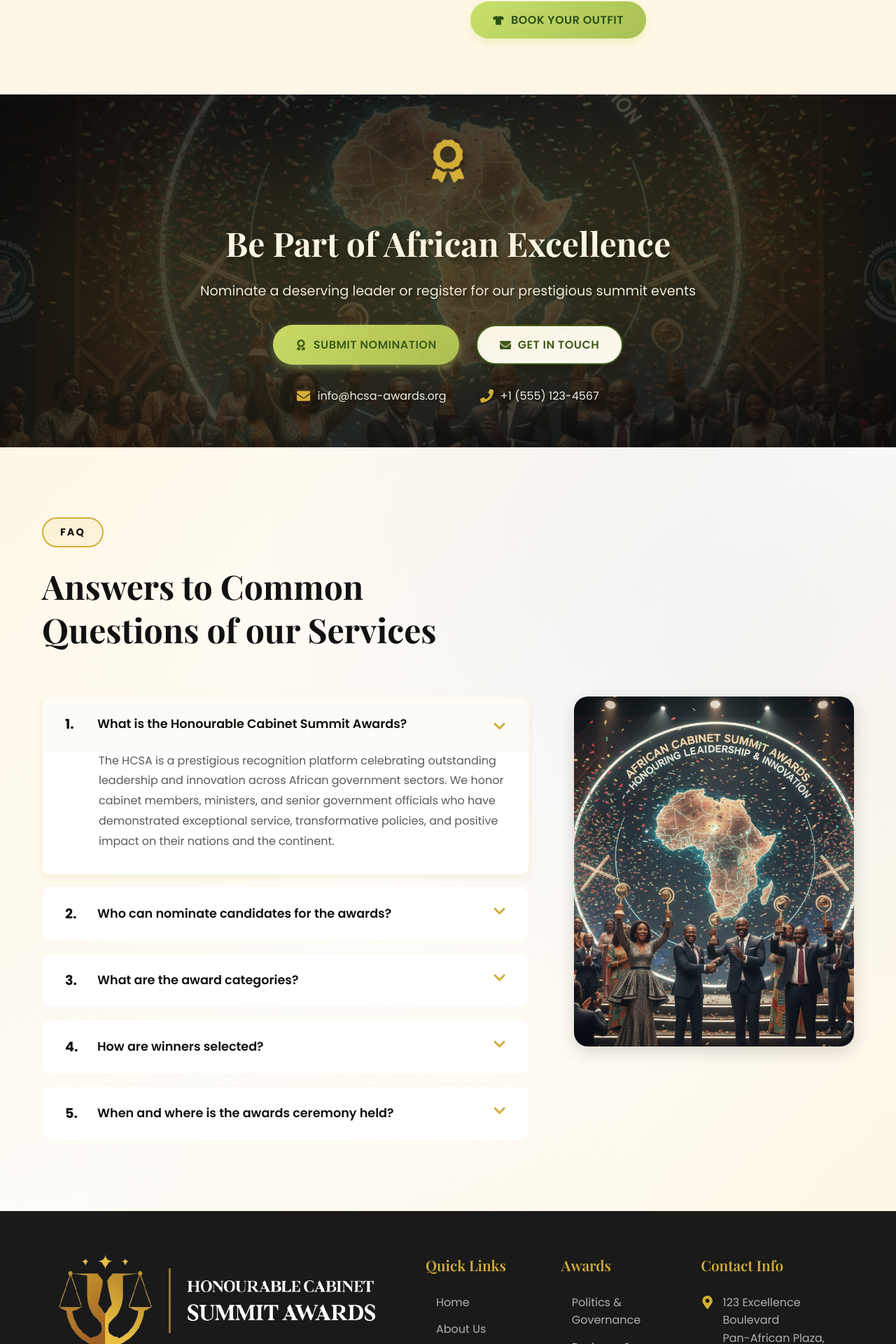
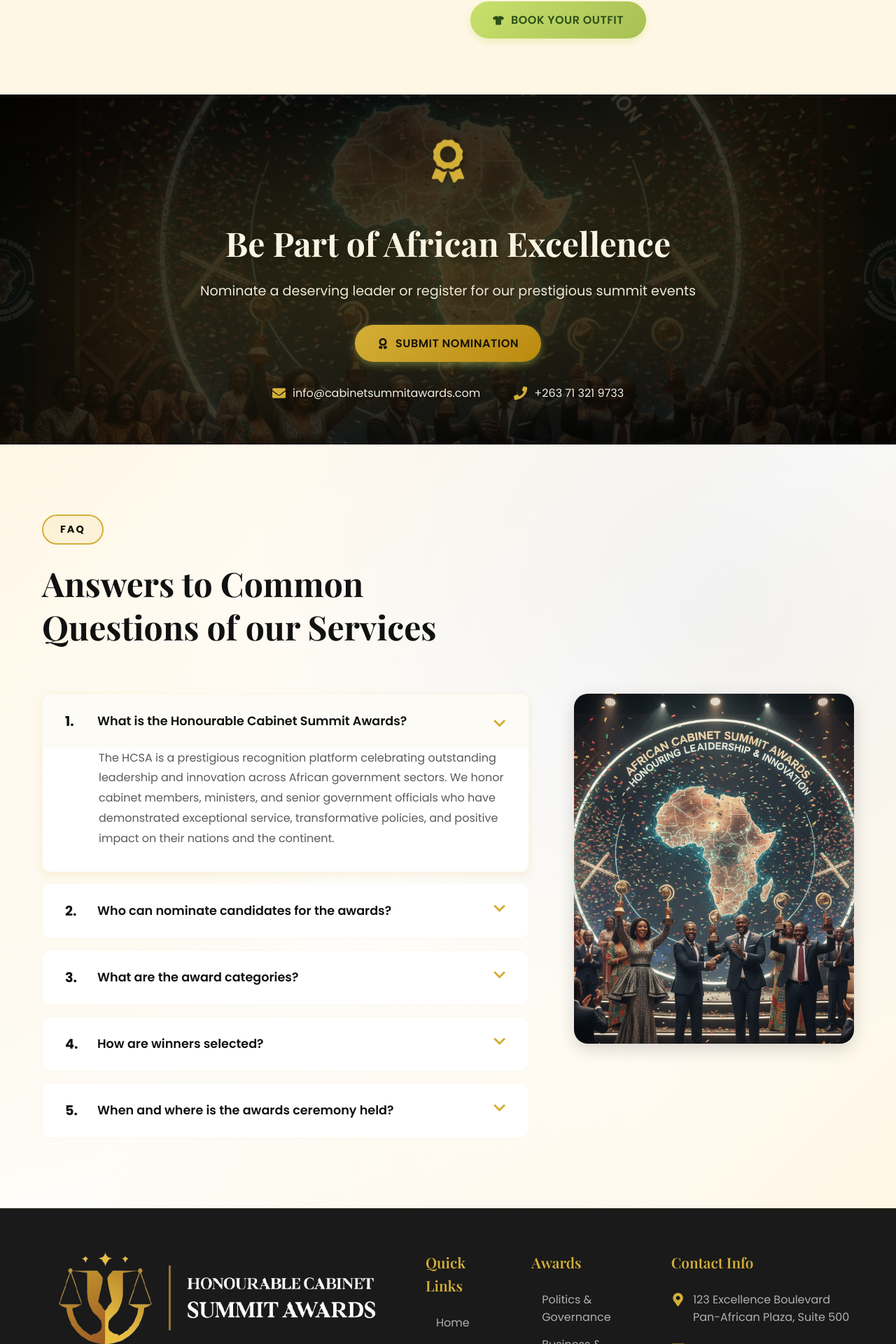
Before and after one commit to tinotendamukudu/cabinetsummitawards, a React (Vite) app: page / in a window 1280 px wide. Shown: the part 6545-8465 px from the top of the page at 70% size. Built offline with nearby package versions, Linux system fonts and the light colour scheme; the HTML template or start-up script is replaced by a standard one.

Commit message:
Updated the Ui

```diff
--- a/src/components/CTA.css
+++ b/src/components/CTA.css
@@ -26,9 +26,9 @@
   bottom: 0;
   background: linear-gradient(
     135deg,
-    rgba(10, 10, 10, 0.85) 0%,
-    rgba(10, 10, 10, 0.75) 50%,
-    rgba(10, 10, 10, 0.85) 100%
+    rgba(0, 0, 0, 0.88) 0%,
+    rgba(0, 0, 0, 0.80) 50%,
+    rgba(0, 0, 0, 0.88) 100%
   );
   z-index: 1;
 }
@@ -127,10 +127,13 @@
   font-size: 1.1rem;
   padding: 14px 36px;
   box-shadow: 0 4px 12px rgba(0, 0, 0, 0.4);
+  background: linear-gradient(135deg, var(--primary-gold), var(--deep-gold)) !important;
+  color: #000 !important;
 }
 
 .cta-btn:hover {
   box-shadow: 0 6px 16px rgba(212, 175, 55, 0.4);
+  background: linear-gradient(135deg, #FFD700, var(--primary-gold)) !important;
 }
 
 .cta-contact-info {
@@ -161,12 +164,24 @@
     padding: 50px 0;
   }
 
+  /* Darker overlay for better contrast on mobile */
+  .cta-background::before {
+    background: linear-gradient(
+      135deg,
+      rgba(0, 0, 0, 0.92) 0%,
+      rgba(0, 0, 0, 0.87) 50%,
+      rgba(0, 0, 0, 0.92) 100%
+    );
+  }
+
   .cta-content h2 {
     font-size: 2.2rem;
+    text-shadow: 3px 3px 6px rgba(0, 0, 0, 0.9);
   }
 
   .cta-subtitle {
     font-size: 1.05rem;
+    text-shadow: 2px 2px 4px rgba(0, 0, 0, 0.9);
   }
 
   .cta-icon {
@@ -193,4 +208,8 @@
     flex-direction: column;
     gap: 1rem;
   }
+
+  .cta-contact-item {
+    text-shadow: 3px 3px 6px rgba(0, 0, 0, 0.9);
+  }
 }
--- a/src/components/CTA.jsx
+++ b/src/components/CTA.jsx
@@ -31,19 +31,16 @@
             <button className="btn btn-primary cta-btn" onClick={scrollToContact}>
               <FaAward /> Submit Nomination
             </button>
-            <button className="btn btn-secondary cta-btn" onClick={scrollToContact}>
-              <FaEnvelope /> Get in Touch
-            </button>
           </div>
 
           <div className="cta-contact-info">
             <div className="cta-contact-item">
               <FaEnvelope />
-              <span>info@hcsa-awards.org</span>
+              <span>info@cabinetsummitawards.com</span>
             </div>
             <div className="cta-contact-item">
               <FaPhone />
-              <span>+1 (555) 123-4567</span>
+              <span>+263 71 321 9733</span>
             </div>
           </div>
         </div>
--- a/src/components/Footer.jsx
+++ b/src/components/Footer.jsx
@@ -61,11 +61,11 @@
               </div>
               <div className="footer-contact-item">
                 <FaEnvelope />
-                <span>info@hcsa-awards.org</span>
+                <span>info@cabinetsummitawards.com</span>
               </div>
               <div className="footer-contact-item">
                 <FaPhone />
-                <span>+1 (555) 123-4567</span>
+                <span>+263 71 321 9733</span>
               </div>
             </div>
           </div>
--- a/src/components/Hero.css
+++ b/src/components/Hero.css
@@ -162,15 +162,15 @@
 }
 
 .btn-primary {
-  background: linear-gradient(135deg, #9ACD32, #7CB342);
+  background: linear-gradient(135deg, var(--primary-gold), var(--deep-gold));
   color: #000;
-  box-shadow: 0 5px 20px rgba(154, 205, 50, 0.4);
+  box-shadow: 0 5px 20px rgba(212, 175, 55, 0.4);
 }
 
 .btn-primary:hover {
   transform: translateY(-3px);
-  box-shadow: 0 8px 30px rgba(154, 205, 50, 0.6);
-  background: linear-gradient(135deg, #B2E03E, #9ACD32);
+  box-shadow: 0 8px 30px rgba(212, 175, 55, 0.6);
+  background: linear-gradient(135deg, #FFD700, var(--primary-gold));
 }
 
 .btn-link {
--- a/src/pages/BookingPage.jsx
+++ b/src/pages/BookingPage.jsx
@@ -28,7 +28,7 @@
             <h4>Need Help?</h4>
             <p>If you have any questions or need assistance with your booking, please contact our support team:</p>
             <div className="contact-details">
-              <p><i className="fas fa-envelope"></i> <a href="mailto:info@hcsa.co.zw">info@hcsa.co.zw</a></p>
+              <p><i className="fas fa-envelope"></i> <a href="mailto:info@cabinetsummitawards.com">info@cabinetsummitawards.com</a></p>
               <p><i className="fas fa-phone"></i> <a href="tel:+263713219733">+263 71 321 9733</a></p>
             </div>
           </div>
```
Also changed, not shown: src/components/ContactUs.jsx (+5 -5 lines).
